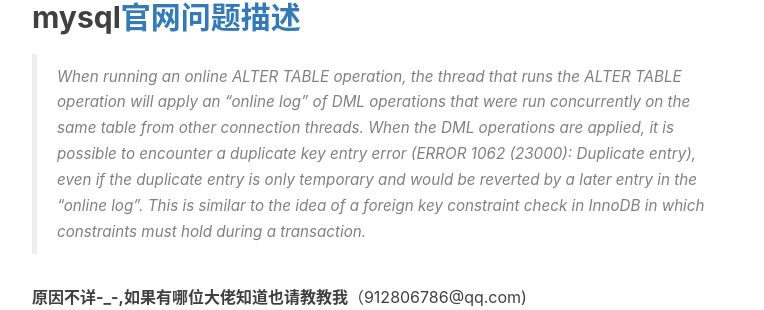
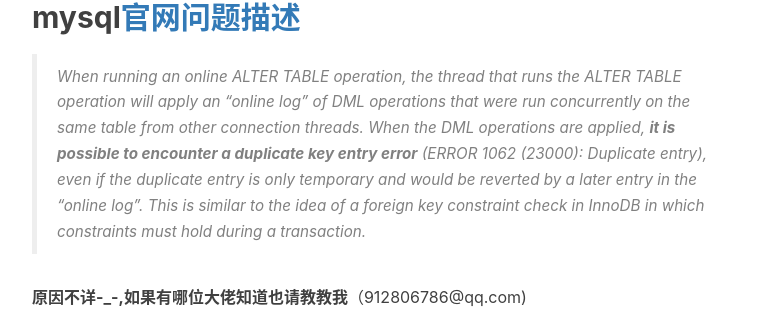
Before and after one commit to AlvinNiu/AlvinNiu.github.io, a Jekyll site: the page built from _posts/2020-12-20-mysql-insert.md, in a window 1280 px wide and 900 px high, scrolled down 384 px. Shown: the part 193-503 px from the top of the window, without its empty margins (233-997 px from the left). Built offline with Jekyll 4.4.1, drawn with Linux system fonts in a browser that asks for light colours; nearby versions of some CDN libraries; our own code applies the rules of GitHub Pages for plain Markdown files; comment, search, counter and statistics services are not loaded.

Commit message:
加粗问题描述

```diff
--- a/_posts/2020-12-20-mysql-insert.md
+++ b/_posts/2020-12-20-mysql-insert.md
@@ -22,7 +22,7 @@ tags:
 
 ## mysql[官网问题描述](https://bugs.mysql.com/bug.php?id=76895)
 
-> When running an online ALTER TABLE operation, the thread that runs the ALTER TABLE operation will apply an “online log” of DML operations that were run concurrently on the same table from other connection threads. When the DML operations are applied, it is possible to encounter a duplicate key entry error (ERROR 1062 (23000): Duplicate entry), even if the duplicate entry is only temporary and would be reverted by a later entry in the “online log”. This is similar to the idea of a foreign key constraint check in InnoDB in which constraints must hold during a transaction.
+> When running an online ALTER TABLE operation, the thread that runs the ALTER TABLE operation will apply an “online log” of DML operations that were run concurrently on the same table from other connection threads. When the DML operations are applied, **it is possible to encounter a duplicate key entry error** (ERROR 1062 (23000): Duplicate entry), even if the duplicate entry is only temporary and would be reverted by a later entry in the “online log”. This is similar to the idea of a foreign key constraint check in InnoDB in which constraints must hold during a transaction.
 
 **原因不详-_-,如果有哪位大佬知道也请教教我**（912806786@qq.com)
 
```
